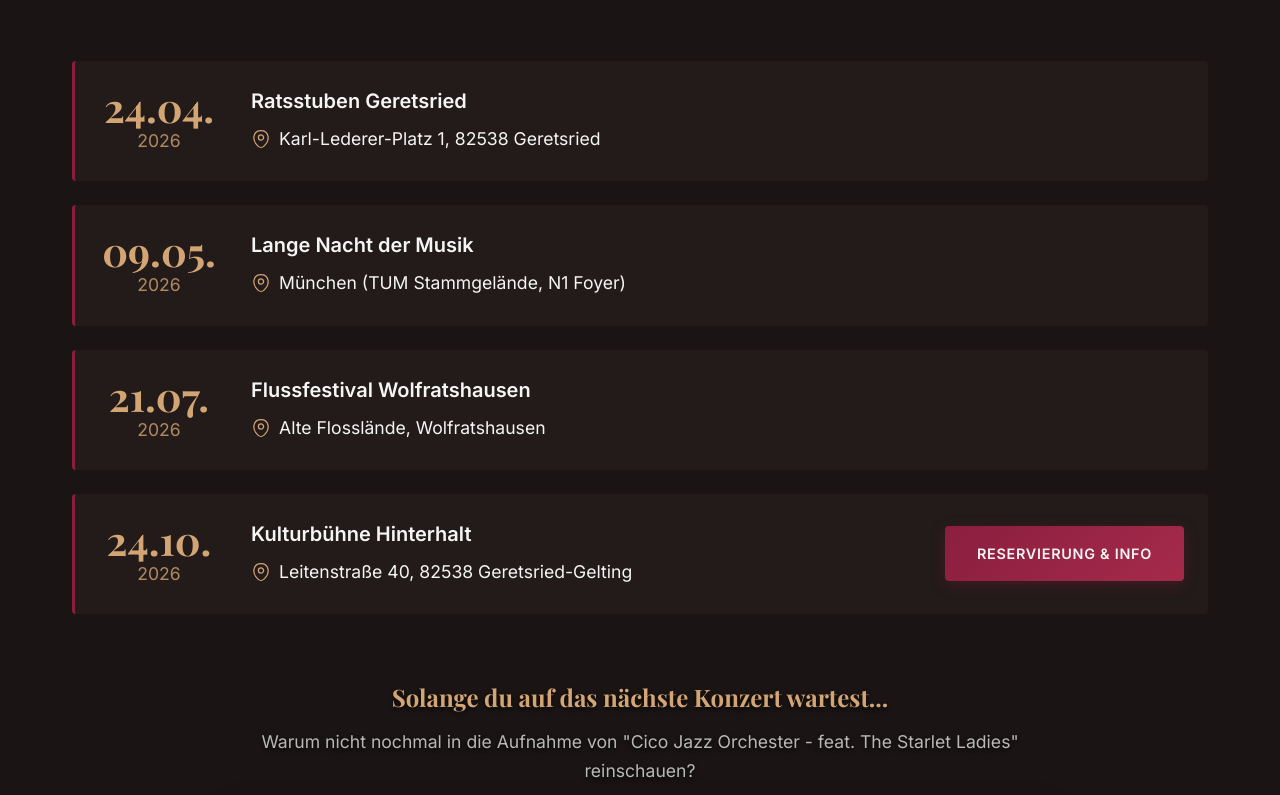
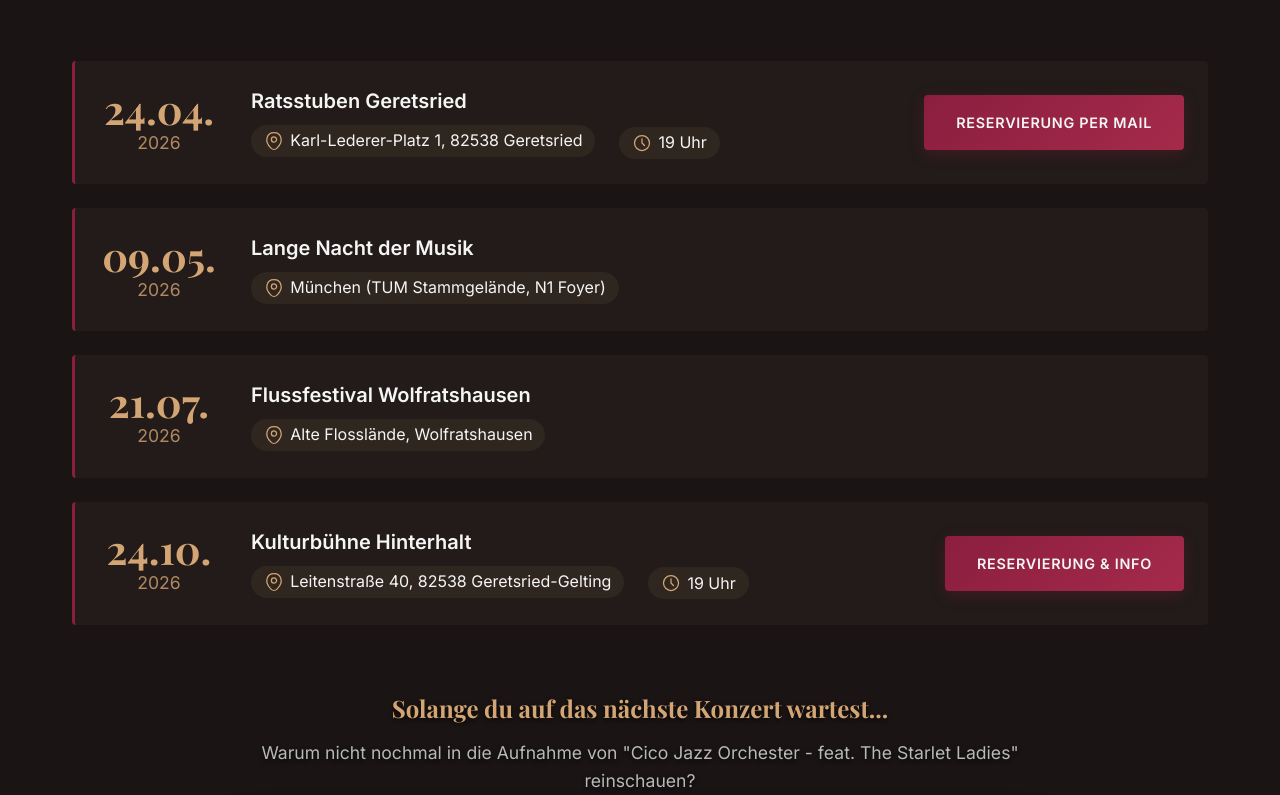
Before and after one commit to LeoGanz/CJO_Website, a website built with Vite: page index.html in a window 1280 px wide. Shown: the part 1957-2752 px from the top of the page. Built offline with nearby package versions, Linux system fonts and the light colour scheme; some packages are replaced by stand-ins of ours; what @cloudinary/html, @cloudinary/url-gen would draw is missing.

Commit message:
even more concert details

```diff
--- a/index.html
+++ b/index.html
@@ -202,6 +202,7 @@
                         </div>
                         <div class="tour-dates__info">
                             <div class="tour-dates__event">Ratsstuben Geretsried</div>
+                            <div class="tour-dates__details">
                                 <h3 class="tour-dates__location">
                                     <a href="https://www.google.com/maps/search/?api=1&query=Ratsstuben+Geretsried"
                                         target="_blank" rel="noopener noreferrer">
@@ -216,6 +217,20 @@
                                         Karl-Lederer-Platz 1, 82538 Geretsried
                                     </a>
                                 </h3>
+                                <div class="tour-dates__time">
+                                    <svg width="20" height="20" viewBox="0 0 24 24" fill="none"
+                                        xmlns="http://www.w3.org/2000/svg">
+                                        <circle cx="12" cy="12" r="9" stroke="currentColor" stroke-width="1.5" />
+                                        <path d="M12 7v5l3 3" stroke="currentColor" stroke-width="1.5"
+                                            stroke-linecap="round" stroke-linejoin="round" />
+                                    </svg>
+                                    19 Uhr
+                                </div>
+                            </div>
+                        </div>
+                        <div class="tour-dates__action">
+                            <a href="mailto:kultur@geretsried.de" target="_blank" rel="noopener noreferrer"
+                                class="btn btn--primary btn--small tour-dates__btn">Reservierung per Mail</a>
                         </div>
                     </li>
 
@@ -226,6 +241,7 @@
                         </div>
                         <div class="tour-dates__info">
                             <div class="tour-dates__event">Lange Nacht der Musik</div>
+                            <div class="tour-dates__details">
                                 <h3 class="tour-dates__location">
                                     <a href="https://www.google.com/maps/search/?api=1&query=TUM+Fakult%C3%A4t+f%C3%BCr+Elektro-+und+Informationstechnik"
                                         target="_blank" rel="noopener noreferrer">
@@ -241,6 +257,7 @@
                                     </a>
                                 </h3>
                             </div>
+                        </div>
                     </li>
 
                     <li class="tour-dates__item">
@@ -250,6 +267,7 @@
                         </div>
                         <div class="tour-dates__info">
                             <div class="tour-dates__event">Flussfestival Wolfratshausen</div>
+                            <div class="tour-dates__details">
                                 <h3 class="tour-dates__location">
                                     <a href="https://www.google.com/maps/search/?api=1&query=Alte+Flossl%C3%A4nde%2C+Josef-Bromberger-Weg%2C+82515+Wolfratshausen"
                                         target="_blank" rel="noopener noreferrer">
@@ -265,6 +283,7 @@
                                     </a>
                                 </h3>
                             </div>
+                        </div>
                     </li>
 
                     <li class="tour-dates__item">
@@ -274,6 +293,7 @@
                         </div>
                         <div class="tour-dates__info">
                             <div class="tour-dates__event">Kulturbühne Hinterhalt</div>
+                            <div class="tour-dates__details">
                                 <h3 class="tour-dates__location">
                                     <a href="https://www.google.com/maps/search/?api=1&query=Kulturb%C3%BChne+Hinterhalt%2C+Leitenstra%C3%9Fe+40%2C+82538+Geretsried-Gelting"
                                         target="_blank" rel="noopener noreferrer">
@@ -288,6 +308,16 @@
                                         Leitenstraße 40, 82538 Geretsried-Gelting
                                     </a>
                                 </h3>
+                                <div class="tour-dates__time">
+                                    <svg width="20" height="20" viewBox="0 0 24 24" fill="none"
+                                        xmlns="http://www.w3.org/2000/svg">
+                                        <circle cx="12" cy="12" r="9" stroke="currentColor" stroke-width="1.5" />
+                                        <path d="M12 7v5l3 3" stroke="currentColor" stroke-width="1.5"
+                                            stroke-linecap="round" stroke-linejoin="round" />
+                                    </svg>
+                                    19 Uhr
+                                </div>
+                            </div>
                         </div>
                         <div class="tour-dates__action">
                             <a href="https://hinterhalt.de/veranstaltung/cico-jazz-orchester-2/" target="_blank"
--- a/src/styles/sections/_next-concert.scss
+++ b/src/styles/sections/_next-concert.scss
@@ -494,27 +494,48 @@
         color: $color-text-light;
     }
 
+    %tag-pill {
+        display: inline-flex;
+        align-items: center;
+        gap: 0.4rem;
+        font-size: 1rem;
+        font-weight: 400;
+        color: $color-text-light;
+        background: rgba($color-brass, 0.08);
+        padding: 0.2rem 0.8rem;
+        border-radius: 2rem;
+
+        svg {
+            color: $color-brass;
+            flex-shrink: 0;
+        }
+    }
+
+    &__details {
+        display: flex;
+        flex-wrap: wrap;
+        align-items: center;
+        column-gap: 1.5rem;
+        row-gap: 0.5rem;
+    }
+
     &__location {
-        font-size: 1.1rem;
         font-weight: 400;
 
         a {
-            display: inline-flex;
-            align-items: center;
-            gap: 0.5rem;
-            color: $color-text-light;
+            @extend %tag-pill;
             text-decoration: none;
-            transition: color 0.3s ease;
-
-            svg {
-                color: $color-brass;
-                flex-shrink: 0;
-            }
+            transition: all 0.3s ease;
 
             &:hover {
-                color: $color-gold;
+                color: $color-brass;
+                background: rgba($color-brass, 0.1);
             }
         }
+    }
+
+    &__time {
+        @extend %tag-pill;
     }
 
     &__link {
```
Lines whose indentation alone changed are shown as unchanged.
